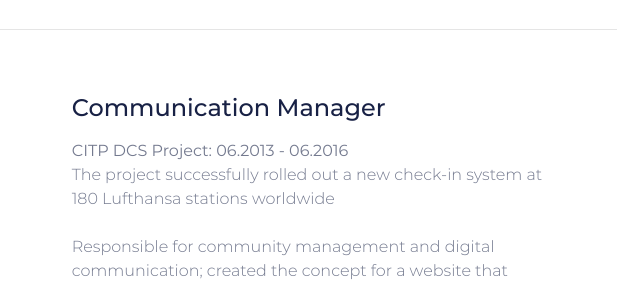
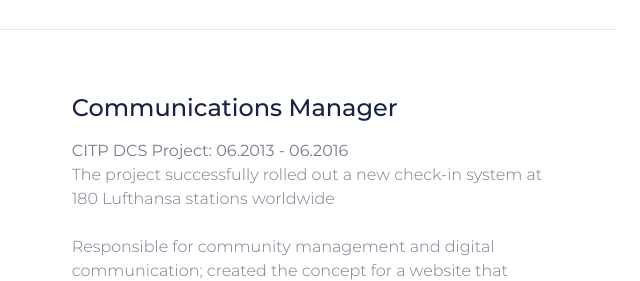
Before and after one commit to mattjaenicke/matthiasforewd, a plain HTML site: page index.html in a window 1280 px wide. Shown: the part 2187-2468 px from the top of the page, 578-1218 px from the left. Drawn offline with Linux system fonts and the light colour scheme.

Commit message:
Update index.html

```diff
--- a/index.html
+++ b/index.html
@@ -117,7 +117,7 @@
         <div class="row mb-3">
           <div class="col-1 mr-1"></div>
           <div class="col-10">
-            <h3 class="h4 font-bold">Communication Manager</h5>
+            <h3 class="h4 font-bold">Communications Manager</h5>
             <p class="mt-3 body2">
               <strong>CITP DCS Project: 06.2013 - 06.2016</strong><br>
 		    The project successfully rolled out a new check-in system at 180 Lufthansa stations worldwide</br></br>
```
